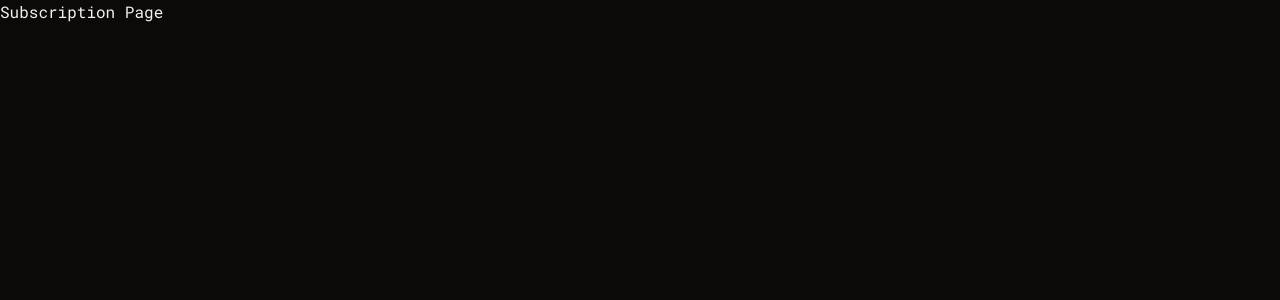
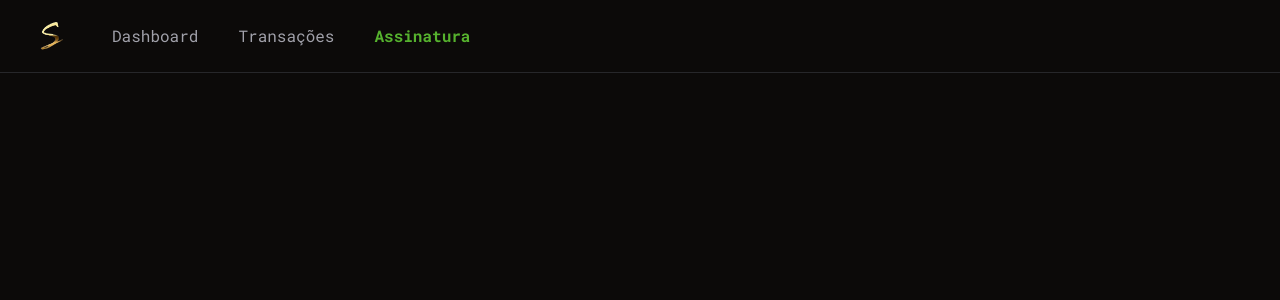
Before and after one commit to leandroscalercio/scalercio-finance, a Next.js app: page /subscription in a window 1280 px wide. Shown: the top 300 px of the page. Built offline with nearby package versions, Linux system fonts and the light colour scheme.

Commit message:
feat: add navbar component

```diff
--- a/app/_actions/upsert-transaction/index.ts
+++ b/app/_actions/upsert-transaction/index.ts
@@ -28,7 +28,7 @@
   }
   await db.transaction.upsert({
     where: {
-      id: params.id,
+      id: params.id ?? "",
     },
     update: { ...params, userId },
     create: { ...params, userId },
--- /dev/null
+++ b/app/_components/navbar.tsx
@@ -0,0 +1,55 @@
+"use client";
+
+import { UserButton } from "@clerk/nextjs";
+import Image from "next/image";
+import Link from "next/link";
+import { usePathname } from "next/navigation";
+
+const Navbar = () => {
+  const pathname = usePathname();
+  return (
+    <nav className="flex justify-between border-b border-solid px-8 py-4">
+      <div className="flex items-center gap-10">
+        <Image
+          src="/logo_login.png"
+          width={40}
+          height={40}
+          alt="Scalercio Finance"
+        />
+        <Link
+          href="/"
+          className={
+            pathname === "/"
+              ? "font-bold text-primary"
+              : "text-muted-foreground"
+          }
+        >
+          Dashboard
+        </Link>
+        <Link
+          href="/transactions"
+          className={
+            pathname === "/transactions"
+              ? "font-bold text-primary"
+              : "text-muted-foreground"
+          }
+        >
+          Transações
+        </Link>
+        <Link
+          href="/subscription"
+          className={
+            pathname === "/subscription"
+              ? "font-bold text-primary"
+              : "text-muted-foreground"
+          }
+        >
+          Assinatura
+        </Link>
+      </div>
+      <UserButton showName />
+    </nav>
+  );
+};
+
+export default Navbar;
--- a/app/login/page.tsx
+++ b/app/login/page.tsx
@@ -1,6 +1,5 @@
 import Image from "next/image";
 import { redirect } from "next/navigation";
-import { LogInIcon } from "lucide-react";
 import { SignInButton } from "@clerk/nextjs";
 import { auth } from "@clerk/nextjs/server";
 
@@ -37,8 +36,14 @@
 
         <SignInButton>
           <Button variant="outline" size="lg" className="gap-2">
-            <LogInIcon className="h-4 w-4" />
-            Fazer login ou criar uma conta
+            <Image
+              className="h-4 w-4"
+              src="/icon_google.png"
+              alt="Google"
+              width={18}
+              height={18}
+            />
+            - Fazer login ou criar uma conta
           </Button>
         </SignInButton>
       </section>
--- a/app/page.tsx
+++ b/app/page.tsx
@@ -1,6 +1,6 @@
-import { UserButton } from "@clerk/nextjs";
 import { auth } from "@clerk/nextjs/server";
 import { redirect } from "next/navigation";
+import Navbar from "./_components/navbar";
 
 const Home = async () => {
   const { userId } = await auth();
@@ -8,9 +8,9 @@
     redirect("/login");
   }
   return (
-    <div className="flex h-full items-center justify-center">
-      <UserButton showName />
-    </div>
+    <>
+      <Navbar />
+    </>
   );
 };
 
--- a/app/subscription/page.tsx
+++ b/app/subscription/page.tsx
@@ -1,5 +1,11 @@
+import Navbar from "../_components/navbar";
+
 const SubscriptionPage = () => {
-  return <h1>Subscription Page</h1>;
+  return (
+    <>
+      <Navbar />
+    </>
+  );
 };
 
 export default SubscriptionPage;
--- a/app/transactions/page.tsx
+++ b/app/transactions/page.tsx
@@ -2,10 +2,13 @@
 import { DataTable } from "../_components/ui/data-table";
 import { transactionColumns } from "./_columns/index";
 import AddTransactionButton from "../_components/add-transaction-button";
+import Navbar from "../_components/navbar";
 
 const TransactionPage = async () => {
   const transaction = await db.transaction.findMany({});
   return (
+    <>
+      <Navbar />
       <div className="space-y-6 p-6">
         <div className="flex w-full items-center justify-between">
           <h1 className="font-bold">Transações</h1>
@@ -13,6 +16,7 @@
         </div>
         <DataTable columns={transactionColumns} data={transaction} />
       </div>
+    </>
   );
 };
 
```
Also changed, not shown: logo.jpg (deleted). Lines whose indentation alone changed are shown as unchanged.
